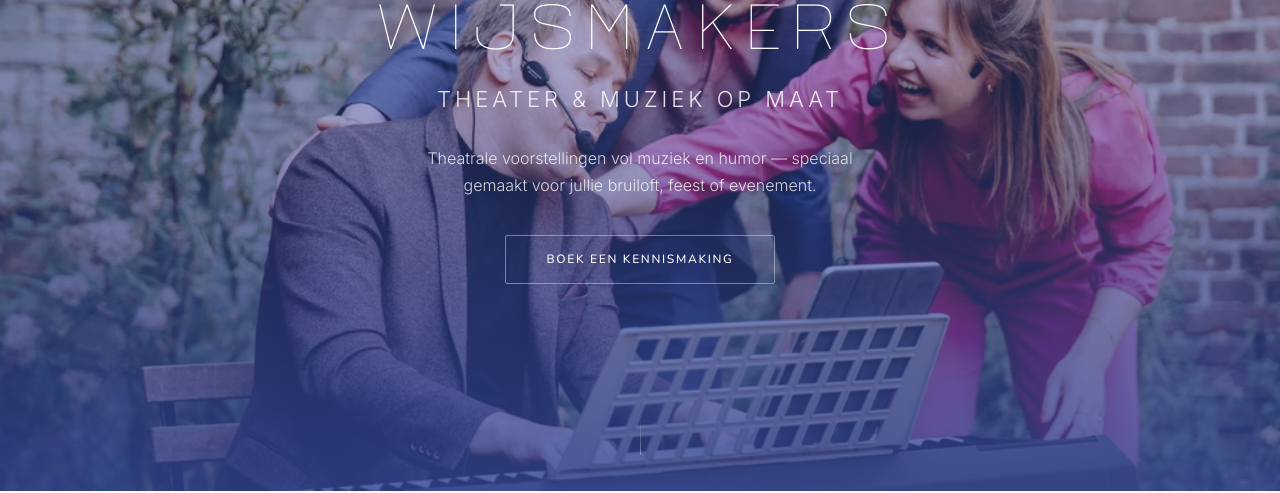
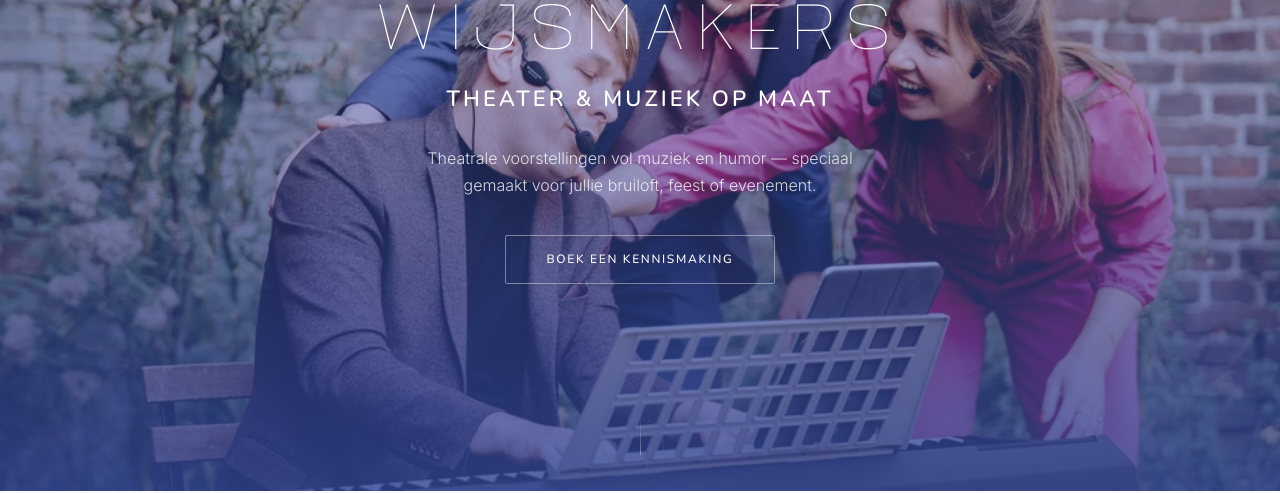
Before and after one commit to bram-sys/wijsmakers, a plain HTML site: page index.html in a window 1280 px wide. Shown: the part 309-802 px from the top of the page. Drawn offline with nearby package versions, Linux system fonts and the light colour scheme.

Commit message:
Make hero tagline bolder and fully white for readability

```diff
--- a/index.html
+++ b/index.html
@@ -196,10 +196,10 @@
       margin-bottom: 16px;
     }
     .hero-tagline {
-      font-family: var(--font-s); font-weight: 300;
+      font-family: var(--font-n); font-weight: 600;
       font-size: clamp(16px, 2.2vw, 22px);
-      letter-spacing: 0.18em; text-transform: uppercase;
-      color: rgba(255,255,255,0.85);
+      letter-spacing: 0.14em; text-transform: uppercase;
+      color: #fff;
       margin-bottom: 28px;
     }
     .hero-content p:not(.hero-tagline) {
```
